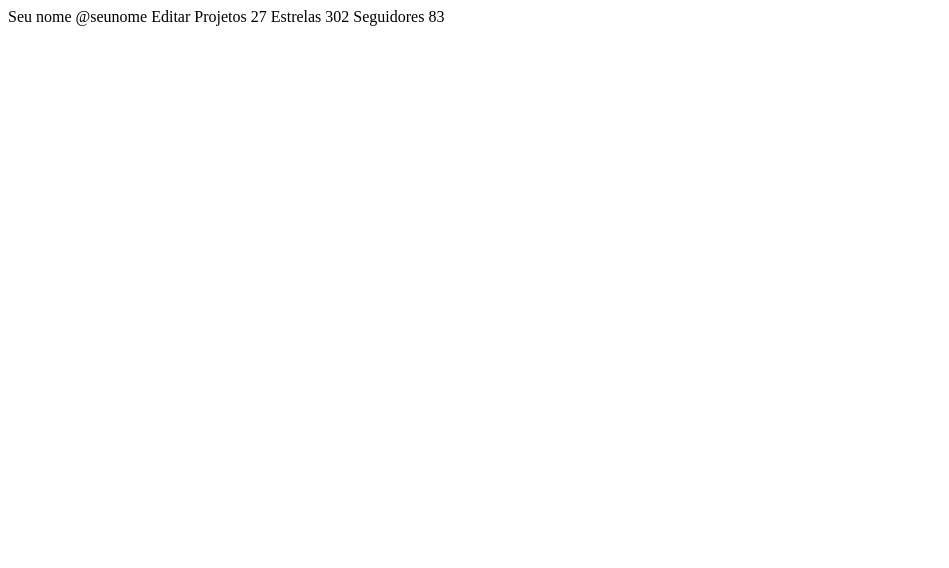
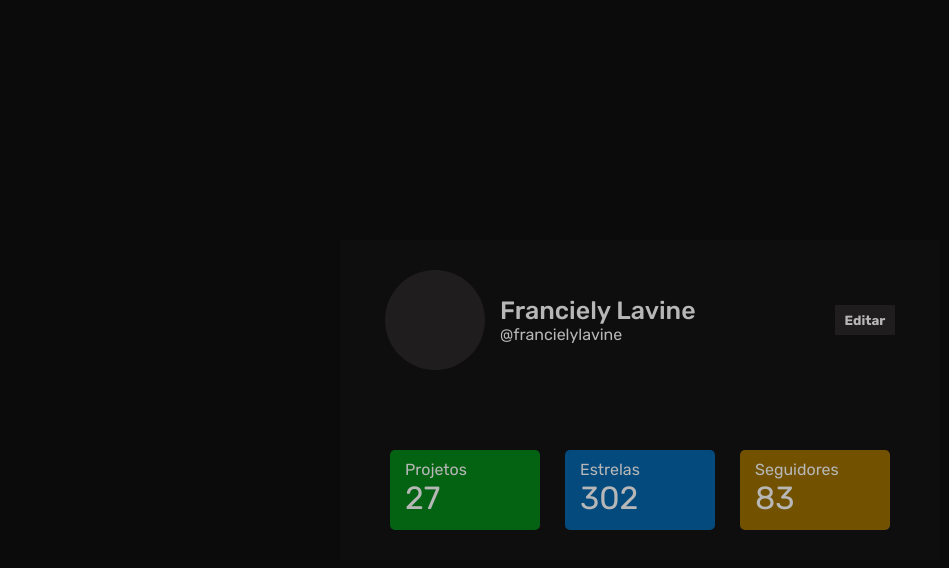
Before and after one commit to FrancielyLavine/ProfileComponent, a plain HTML site: page index.html in a window 1280 px wide. Shown: the whole page, without its empty margins (0-949 px from the left). Drawn offline with Linux system fonts and the light colour scheme.

Commit message:
Meu primeiro projeto

```diff
--- a/index.html
+++ b/index.html
@@ -1,9 +1,42 @@
-Seu nome
-@seunome
-Editar
-Projetos
-27
-Estrelas
-302
-Seguidores
-83
+<!DOCTYPE html>
+<html lang="pt-br">
+<head>
+    <meta charset="UTF-8">
+    <meta http-equiv="X-UA-Compatible" content="IE=edge">
+    <meta name="viewport" content="width=device-width, initial-scale=1.0">
+    <link rel="preconnect" href="https://fonts.googleapis.com">
+    <link rel="preconnect" href="https://fonts.gstatic.com" crossorigin>
+    <link href="https://fonts.googleapis.com/css2?family=Rubik:wght@400;500;700&display=swap" rel="stylesheet">
+    <link rel="stylesheet" type="text/css" href="style.css">
+    <title>profile-conponent</title>
+</head>
+<body>
+    <div class="container">
+        <header>
+            <div class="perfil">
+                <!-- <img src="./design/perfil.jpg"> -->
+                <div class="imagem"></div>
+                <div class="identificacao">
+                    <h1>Franciely Lavine</h1>
+                    <a href="">@francielylavine</a>
+                </div>
+            </div>
+            <button>Editar</button>
+        </header>
+        <div class="informacoes">
+            <div class="projetos">
+                <p>Projetos</p>
+                <h2>27</h2>
+            </div>
+            <div class="estrelas">
+                <p>Estrelas</p>
+                <h2>302</h2>
+            </div>
+            <div class="seguidores">
+                <p>Seguidores</p>
+                <h2>83</h2>
+            </div>
+        </div>
+    </div>
+</body>
+</html>
--- /dev/null
+++ b/style.css
@@ -0,0 +1,137 @@
+*{
+    margin: 0;
+    padding: 0;
+    box-sizing: border-box;
+}
+
+body{
+    width: 100vw;
+    height: 100vh;
+
+    background-color: #0C0B0B;
+    display: flex;
+    justify-content: center;
+    align-items: center;
+}
+
+.container {
+    width: 600px;
+    height: 320px;
+
+    padding: 30px;
+
+    background-color: #0F0E0E;
+
+    display: flex;
+    flex-direction: column;
+    justify-content: space-between;
+    align-items: center;
+
+}
+
+header{
+    display: flex;
+    align-items: center;
+}
+
+.perfil{
+    width: 450px;
+
+    display: flex;
+    align-items: center;
+}
+
+.imagem{
+    height: 100px;
+    width: 100px;
+
+    border-radius: 50%;
+    background-color: #1f1d1d;
+}
+
+.identificacao{
+    margin-left: 15px;
+}
+
+.identificacao h1 {
+    font-family: 'Rubik', sans-serif;
+    font-size: 25px;
+    font-weight: 500;
+
+    color: #B7B7B7;
+}
+
+.identificacao a{
+    font-family: 'Rubik', sans-serif;
+    font-weight: 100;
+
+    text-decoration: none;
+
+    color: #B7B7B7;
+}
+
+header button{
+    width: 60px;
+    height: 30px;
+
+    font-family: 'Rubik', sans-serif;
+    font-weight: 700;
+    color: #B7B7B7;
+
+    background-color: #1f1d1d;
+    border-style: none;
+}
+
+.informacoes {
+    width: 500px;
+
+    display: flex;
+    justify-content: space-between;
+
+    font-family: 'Rubik', sans-serif;
+
+
+    color: #B7B7B7;
+}
+
+.informacoes p{
+    font-size: 16px;
+}
+
+.informacoes h2{
+    font-size: 32px;
+    font-weight: 400;
+}
+
+.projetos {
+    width: 150px;
+    height: 80px;
+
+    padding-top: 10px;
+    padding-left: 15px;
+
+    background-color: #046313;
+    border-radius: 5px;
+}
+
+.estrelas {
+    width: 150px;
+    height: 80px;
+
+    padding-top: 10px;
+    padding-left: 15px;
+
+    background-color: #044A7D;
+    border-radius: 5px;
+}
+
+.seguidores {
+    width: 150px;
+    height: 80px;
+
+    padding-top: 10px;
+    padding-left: 15px;
+
+    background-color: #725200;
+    border-radius: 5px;
+}
```
Also changed, not shown: design/perfil.jpg (added).
